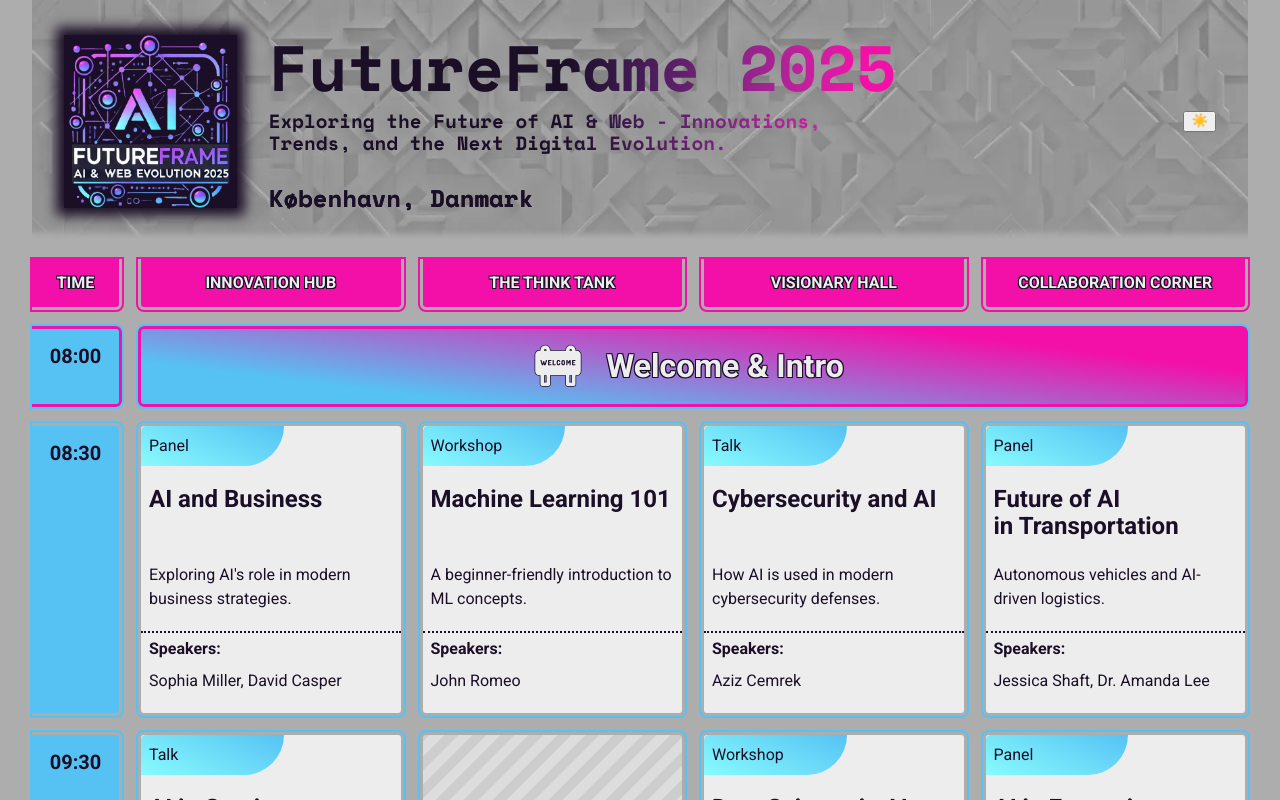
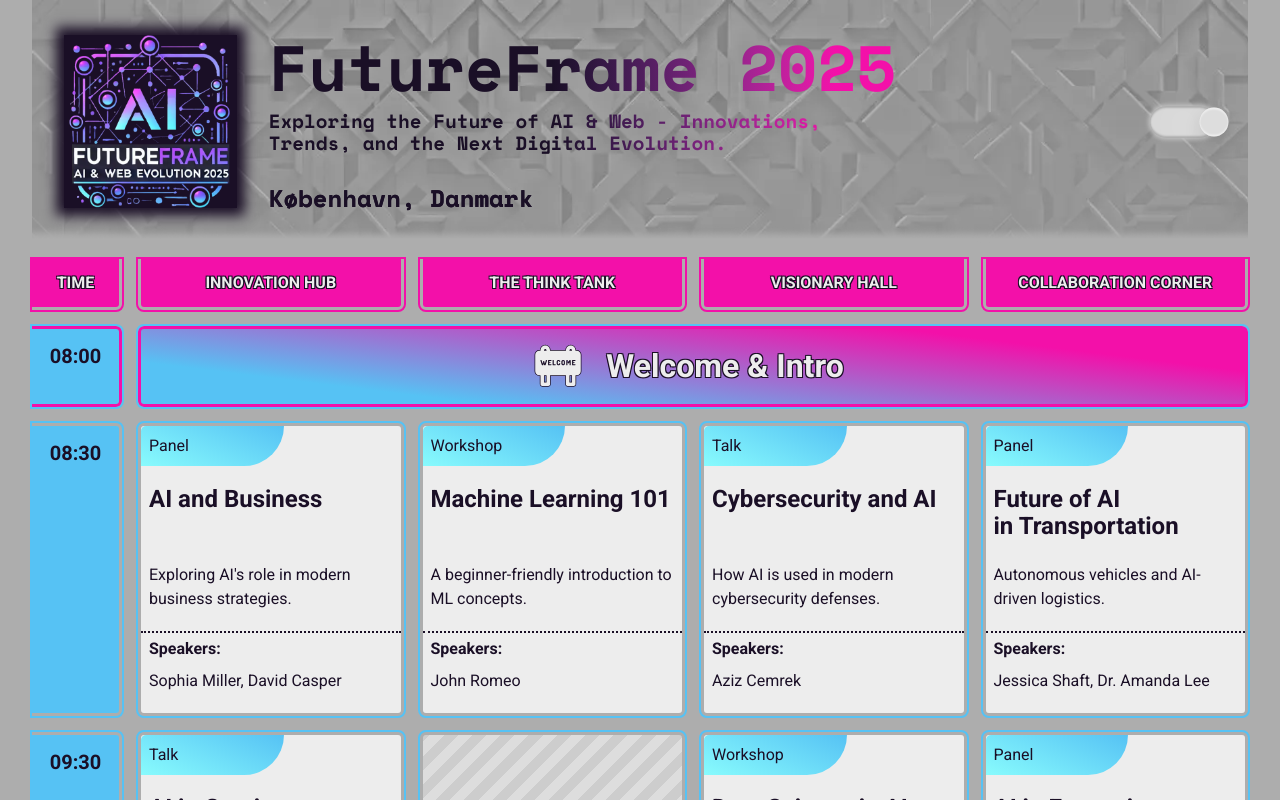
Before and after one commit to MatthiasKaesch/event-table, a React (Vite) app: page / in a window 1280 px wide. Shown: the top 800 px of the page. Built offline with nearby package versions, Linux system fonts and the light colour scheme.

Commit message:
update toggle button styling

```diff
--- a/src/components/ThemeToggle/ThemeToggle.jsx
+++ b/src/components/ThemeToggle/ThemeToggle.jsx
@@ -1,30 +1,41 @@
-import React, { useState } from 'react'
+import React, { useEffect, useState } from 'react'
+import './ThemeToggle.scss'
 
-const setInitialTheme = () => {
+const ThemeToggle = () => {
+  const getInitialTheme = () => {
     // get theme from local storage OR system settings
-  const initialTheme =
+    return (
       localStorage.getItem('theme') ??
       (window.matchMedia('(prefers-color-scheme: dark)').matches
         ? 'dark'
         : 'light')
-  // set initial theme on document
-  document.documentElement.setAttribute('data-theme', initialTheme)
+    )
   }
 
-const ThemeToggle = () => {
-  const [theme, setTheme] = useState(setInitialTheme())
+  const [theme, setTheme] = useState(getInitialTheme())
+
+  useEffect(() => {
+    document.documentElement.setAttribute('data-theme', theme)
+    localStorage.setItem('theme', theme)
+
+    const buttonElement = document.querySelector('.toggle')
+    if (buttonElement) {
+      buttonElement.classList.add(theme === 'light' ? 'light' : 'dark')
+      buttonElement.classList.remove(theme === 'light' ? 'dark' : 'light')
+    }
+  }, [theme])
 
   const toggleTheme = () => {
-    const newTheme = theme === 'light' ? 'dark' : 'light'
-    setTheme(newTheme)
-    document.documentElement.setAttribute('data-theme', newTheme)
-    localStorage.setItem('theme', newTheme)
+    setTheme((prevTheme) => (prevTheme === 'light' ? 'dark' : 'light'))
   }
 
   return (
-    <button onClick={toggleTheme} aria-label="Toggle Dark/Light Mode">
-      {theme === 'light' ? '🌙' : '☀️'}
-    </button>
+    <div className="toggle" onClick={toggleTheme}>
+      <button
+        aria-label="Toggle Dark/Light Mode"
+        className="toggle_button"
+      ></button>
+    </div>
   )
 }
 
--- /dev/null
+++ b/src/components/ThemeToggle/ThemeToggle.scss
@@ -0,0 +1,54 @@
+@use '../../styling/breakpoints' as bp;
+
+.toggle {
+  position: relative;
+  display: block;
+  width: var(--T_buttonWidth);
+  height: var(--T_buttonHeight);
+  border-radius: var(--T_buttonHeight);
+  background-color: #2b2b2b;
+  cursor: pointer;
+  background-clip: padding-box;
+  box-shadow: 0 0 0.25rem 0.1rem rgb(66, 66, 66),
+    inset 0 0.5rem 4rem rgba(0, 0, 0, 0.1),
+    inset 0 0.5rem 0.5rem rgba(0, 0, 0, 0.1),
+    inset 0 -0.25rem 0.25rem rgba(0, 0, 0, 0.1);
+
+  &.light {
+    background: var(--background-light);
+    box-shadow: 0 0 0.25rem 0.1rem rgb(195, 195, 195),
+      inset 0 0.125rem 3.75rem rgba(0, 0, 0, 0.1),
+      inset 0 0.125rem 0.125rem rgba(0, 0, 0, 0.2),
+      inset 0 -0.125rem 0.125rem rgba(0, 0, 0, 0.2);
+  }
+
+  &_button {
+    position: absolute;
+    z-index: 10;
+    top: 0;
+    left: 0;
+    width: var(--T_buttonHeight);
+    height: var(--T_buttonHeight);
+    background: linear-gradient(to bottom, #444, #222);
+    border: none;
+    border-radius: 50%;
+    transform: scale(0.9);
+    pointer-events: none;
+    box-shadow: 0 0.5rem 2.5rem rgba(0, 0, 0, 0.5),
+      inset 0 0.125rem 0.125rem rgba(255, 255, 255, 0.2),
+      inset 0 -0.125rem 0.125rem rgba(255, 255, 255, 0.2);
+    transition: left 0.5s ease-in-out;
+  }
+
+  &.light {
+    & > .toggle_button {
+      left: calc(var(--T_buttonWidth) - var(--T_buttonHeight));
+
+      background: #dddddd;
+      pointer-events: none;
+      box-shadow: 0 0.5rem 1.25rem rgba(0, 0, 0, 0.1),
+        inset 0 0.125rem 0.125rem rgba(255, 255, 255, 0.5),
+        inset 0 -0.125rem 0.125rem rgba(255, 255, 255, 0.5);
+    }
+  }
+}
--- a/src/styling/global.css
+++ b/src/styling/global.css
@@ -28,6 +28,10 @@
   /* Default Text Shadow */
   --textShadow: -1px -1px 0 var(--black), 1px -1px 0 var(--black),
     -1px 1px 0 var(--black), 1px 1px 0 var(--black);
+
+  /* Theme Toggle Button Dimensions */
+  --T_buttonWidth: 5rem;
+  --T_buttonHeight: 2rem;
 
   /* Header Background */
   --header-bg: url('../assets/images/Header_Background_Light.webp');
```
Lines whose indentation alone changed are shown as unchanged.
